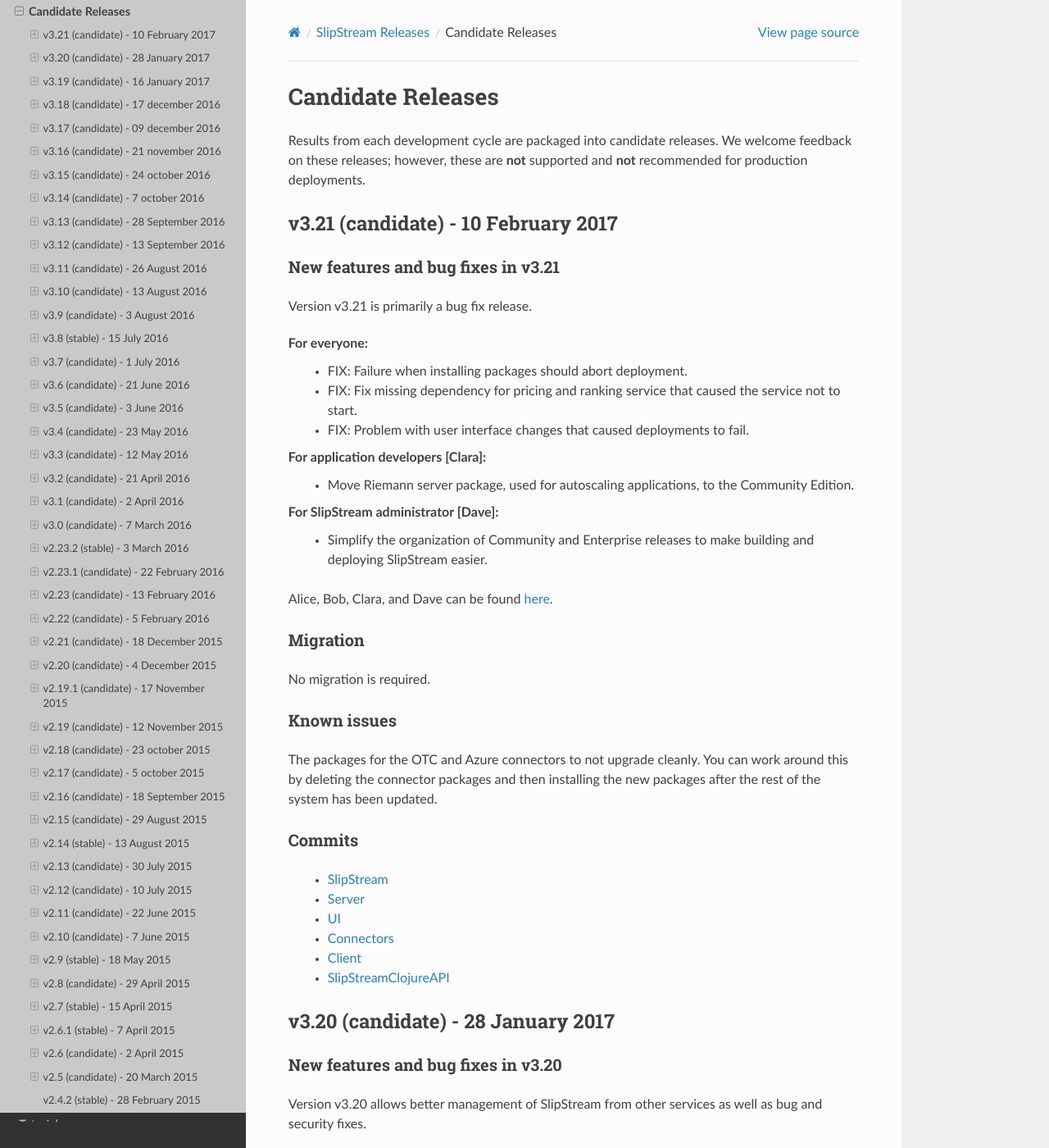
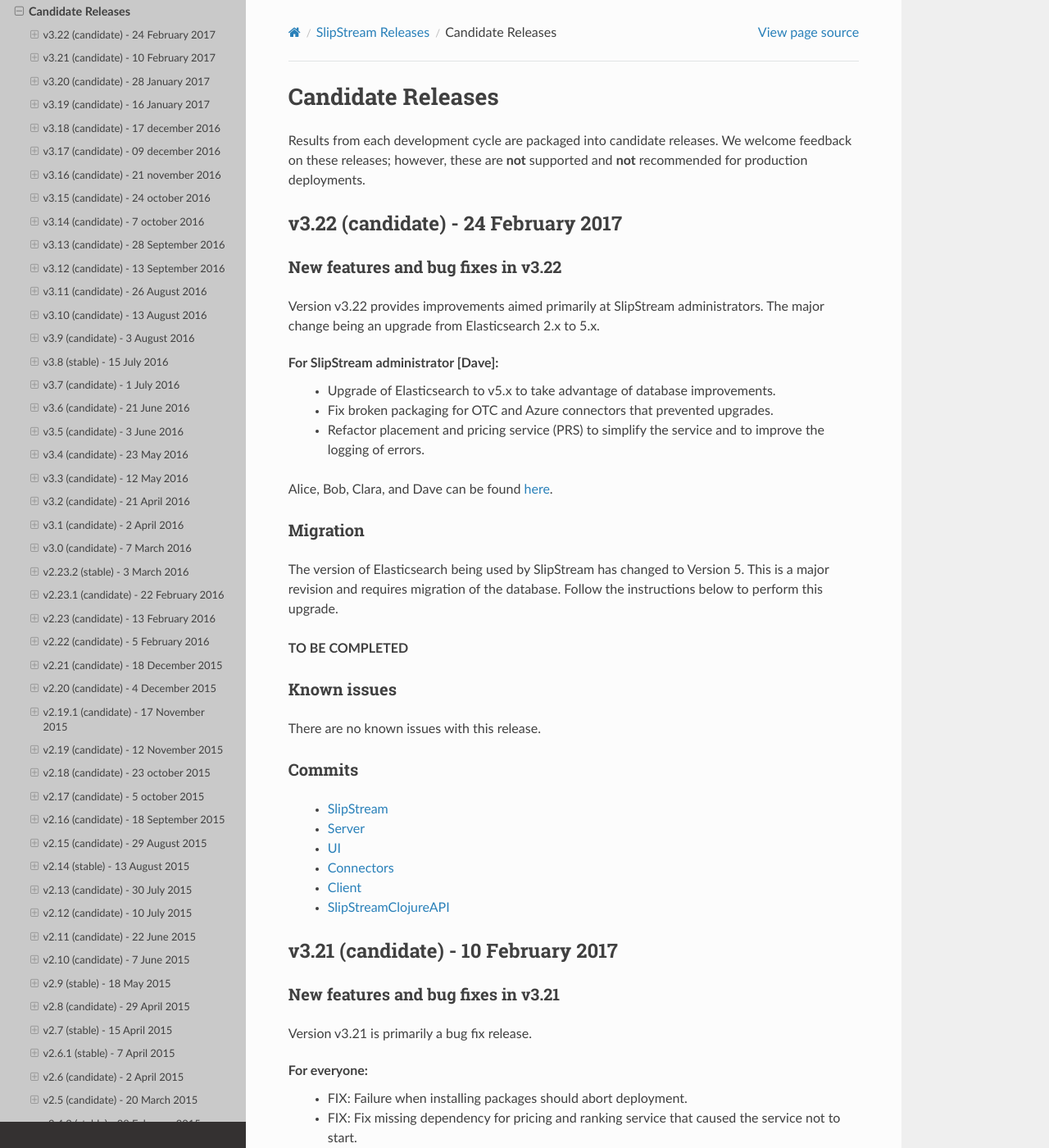
Before and after one commit to slipstream/SlipStreamDocumentation, a Sphinx documentation site: the page built from docs/release_notes/candidate_releases.rst, in a window 1280 px wide and 1400 px high. Shown: the whole window at 82% size. Built offline with Sphinx 7.4.7 and the Read the Docs theme 2.0.0, drawn with Linux system fonts in a browser that asks for light colours.

Commit message:
add draft release notes for v3.22

```diff
--- a/docs/release_notes/candidate_releases.rst
+++ b/docs/release_notes/candidate_releases.rst
@@ -4,6 +4,51 @@
 Results from each development cycle are packaged into candidate
 releases. We welcome feedback on these releases; however, these are
 **not** supported and **not** recommended for production deployments.
+
+v3.22 (candidate) - 24 February 2017
+------------------------------------
+
+New features and bug fixes in v3.22
+~~~~~~~~~~~~~~~~~~~~~~~~~~~~~~~~~~~
+
+Version v3.22 provides improvements aimed primarily at SlipStream
+administrators.  The major change being an upgrade from Elasticsearch
+2.x to 5.x.
+
+For SlipStream administrator [Dave]:
+ - Upgrade of Elasticsearch to v5.x to take advantage of
+   database improvements.
+ - Fix broken packaging for OTC and Azure connectors that
+   prevented upgrades.
+ - Refactor placement and pricing service (PRS) to simplify
+   the service and to improve the logging of errors.
+
+Alice, Bob, Clara, and Dave can be found
+`here <http://sixsq.com/personae/>`_.
+
+Migration
+~~~~~~~~~
+
+The version of Elasticsearch being used by SlipStream has changed to Version 5.
+This is a major revision and requires migration of the database.  Follow the
+instructions below to perform this upgrade.
+
+**TO BE COMPLETED**
+
+Known issues
+~~~~~~~~~~~~
+
+There are no known issues with this release.
+
+Commits
+~~~~~~~
+
+ -  `SlipStream <https://github.com/slipstream/SlipStream/compare/v3.21-community...v3.22-community>`__
+ -  `Server <https://github.com/slipstream/SlipStreamServer/compare/v3.21-community...v3.22-community>`__
+ -  `UI <https://github.com/slipstream/SlipStreamUI/compare/v3.21-community...v3.22-community>`__
+ -  `Connectors <https://github.com/slipstream/SlipStreamConnectors/compare/v3.21-community...v3.22-community>`__
+ -  `Client <https://github.com/slipstream/SlipStreamClient/compare/v3.21-community...v3.22-community>`__
+ -  `SlipStreamClojureAPI <https://github.com/slipstream/SlipStreamClojureAPI/compare/v3.21-community...v3.22-community>`__
 
 v3.21 (candidate) - 10 February 2017
 ------------------------------------
```
